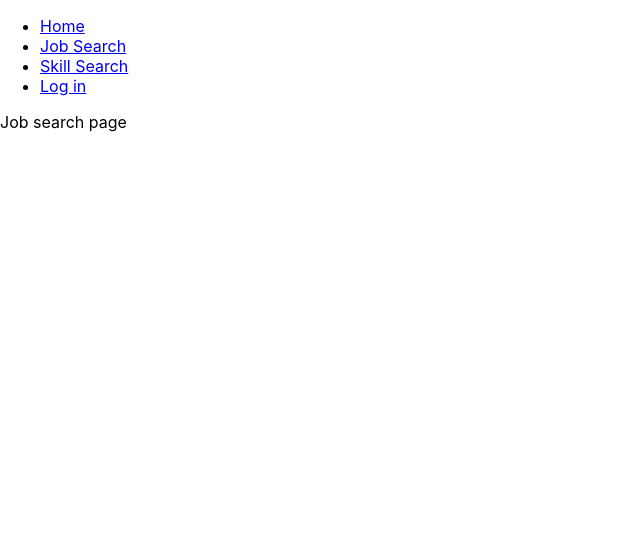
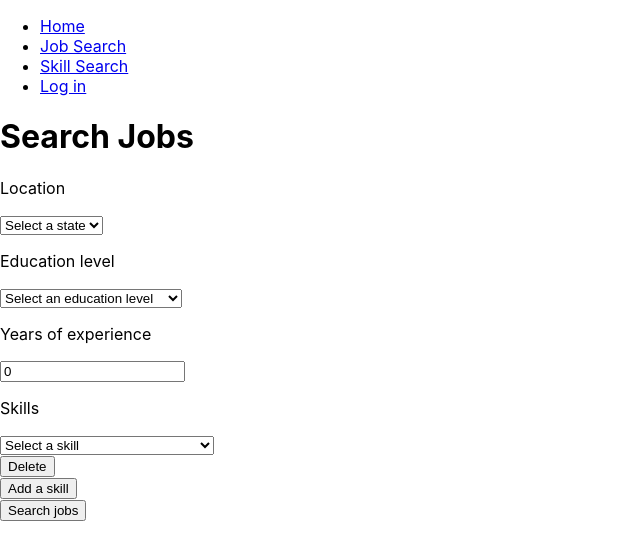
Before and after one commit to msmithp/jse-annotate, a React (Create React App) app in the folder frontend/: page /job-search in a window 1280 px wide. Shown: the top 560 px of the page, without its empty margins (0-640 px from the left). Built offline with nearby package versions, Linux system fonts and the light colour scheme.

Commit message:
Create job search input form

```diff
--- a/frontend/src/pages/CreateAccount.tsx
+++ b/frontend/src/pages/CreateAccount.tsx
@@ -3,6 +3,7 @@ import { useState } from "react";
 import DropdownList from "../components/DropdownList";
 
 
+// Placeholder data
 const values = {
     "Programming Languages": [
         {id: 0, name: "Python"}, {id: 1, name: "Java"},
@@ -18,10 +19,10 @@ const values = {
 };
 
 interface CreateAccountFormProps {
-    handler: (username: string, password: string, skills: number[]) => void
+    onSubmit: (username: string, password: string, skills: number[]) => void
 }
 
-function CreateAccountForm({ handler }: CreateAccountFormProps) {
+function CreateAccountForm({ onSubmit }: CreateAccountFormProps) {
     // State variables
     const [username, setUsername] = useState("");
     const [password, setPassword] = useState("");
@@ -30,7 +31,7 @@ function CreateAccountForm({ handler }: CreateAccountFormProps) {
     // Event handlers
     function handleSubmit(event: React.FormEvent): void {
         event.preventDefault();  // Prevent default form submission
-        handler(username, password, skills);
+        onSubmit(username, password, skills);
     }
 
     function handleDropdownChange(index: number, id: number): void {
@@ -43,6 +44,7 @@ function CreateAccountForm({ handler }: CreateAccountFormProps) {
     }
 
     function handleRemoveDropdown(index: number): void {
+        // Remove the skill at the selected index
         setSkills(skills.filter((_, i) => i !== index));
     }
 
@@ -85,17 +87,20 @@ function CreateAccountForm({ handler }: CreateAccountFormProps) {
 function CreateAccount() {
     function handleCreateAccount(username: string,
         password: string, skills: number[]): void {
-        console.log("Username: " + username + " Password: " + password + " Skills: " + skills);
+        console.log("Username: " + username
+            + " Password: " + password + " Skills: " + skills);
 
-        // Send username and password to back-end to create account
+        // TODO: Send username and password to back-end to create account
 
-        // Redirect user to home page after account creation
+        // TODO: Redirect user to login page after account creation
     }
+
+    // TODO: pull skills from back-end
 
     return (
         <div>
             <h1>Create Account</h1>
-            <CreateAccountForm handler={handleCreateAccount}/>
+            <CreateAccountForm onSubmit={handleCreateAccount}/>
         </div>
     )
 }
--- a/frontend/src/pages/JobSearch.tsx
+++ b/frontend/src/pages/JobSearch.tsx
@@ -1,8 +1,161 @@
 import React from "react";
+import { useState } from "react";
+import DropdownList from "../components/DropdownList";
+
+
+// Placeholder data
+const locationValues = [
+    {id: 0, name: "Maryland"}, {id: 1, name: "Virginia"},
+    {id: 2, name: "Pennsylvania"}, {id: 3, name: "West Virginia"},
+    {id: 4, name: "Delaware"}
+]
+const educationValues = [
+    {id: 0, level: "Less than high school"},
+    {id: 1, level: "High school diploma"},
+    {id: 2, level: "Associate's degree"},
+    {id: 3, level: "Bachelor's degree"},
+    {id: 4, level: "Master's degree"},
+    {id: 5, level: "Doctorate degree or higher"}
+]
+const skillValues = {
+    "Programming Languages": [
+        {id: 0, name: "Python"}, {id: 1, name: "Java"},
+        {id: 2, name: "C"}, {id: 3, name: "C++"}, {id: 4, name: "JavaScript"}
+    ], "Web Frameworks": [
+        {id: 5, name: "Django"}, {id: 6, name: "React"}, {id: 7, name: "Node.js"},
+        {id: 8, name: "Angular.js"}, {id: 9, name: "Express.js"}
+    ], "Cloud Computing Platforms": [
+        {id: 10, name: "Amazon Web Services (AWS)"},
+        {id: 11, name: "Google Cloud Platform (GCP)"},
+        {id: 12, name: "Microsoft Azure"}
+    ]
+};
+
+
+interface JobSearchFormProps {
+    onSubmit: (
+        location: number, education: number,
+        experience: number, skills: number[]
+    ) => void
+}
+
+function JobSearchForm({ onSubmit }: JobSearchFormProps) {
+    // State variables
+    const [location, setLocation] = useState(-1);
+    const [education, setEducation] = useState(-1);
+    const [experience, setExperience] = useState(0);
+    const [skills, setSkills] = useState([-1]);
+
+    // Event handlers
+    function handleSubmit(event: React.FormEvent): void {
+        event.preventDefault();
+        onSubmit(location, education, experience, skills);
+    }
+
+    function handleDropdownChange(index: number, id: number): void {
+        // Copy list of dropdown selections
+        const updatedSkills = [...skills];
+        // Update dropdown list at index of changed dropdown
+        updatedSkills[index] = id;
+        // Update dropdown state variable with new list
+        setSkills(updatedSkills);
+    }
+
+    function handleRemoveDropdown(index: number): void {
+        // Remove the skill at the selected index
+        setSkills(skills.filter((_, i) => i !== index));
+    }
+
+    // Create dropdown options
+    const locationOptions = locationValues.map(loc =>
+        <option key={loc.id} value={loc.id}>{loc.name}</option>
+    );
+
+    const educationOptions = educationValues.map(edu =>
+        <option key={edu.id} value={edu.id}>{edu.level}</option>
+    );
+
+    return (
+        <form onSubmit={handleSubmit}>
+            <label>
+                <p>Location</p>
+                <select
+                    required
+                    value={location}
+                    onChange={e => {
+                        e.preventDefault();
+                        setLocation(Number(e.currentTarget.value));
+                    }}>
+                    <option disabled key={-1} value={-1}>
+                        Select a state
+                    </option>
+                    {locationOptions}
+                </select>
+            </label>
+
+            <label>
+                <p>Education level</p>
+                <select
+                    required
+                    value={education}
+                    onChange={e => {
+                        e.preventDefault();
+                        setEducation(Number(e.currentTarget.value));
+                    }}>
+                    <option disabled key={-1} value={-1}>
+                        Select an education level
+                    </option>
+                    {educationOptions}
+                </select>
+            </label>
+
+            <label>
+                <p>Years of experience</p>
+                <input
+                    required
+                    type="number"
+                    defaultValue={0}
+                    min={0}
+                    onChange={e => {
+                        e.preventDefault();
+                        console.log(Math.max(Number(e.currentTarget.value), 0));
+                        setExperience(Math.max(Number(e.currentTarget.value), 0))
+                    }}
+                    onBlur={e => {
+                        e.preventDefault();
+                        e.currentTarget.value = String(experience);
+                    }} />
+            </label>
+
+            <label>
+                <p>Skills</p>
+                <DropdownList
+                    values={skillValues}
+                    selections={skills}
+                    onChange={handleDropdownChange}
+                    onRemove={handleRemoveDropdown}/>
+            </label>
+            <div>
+                <button type="submit">Search jobs</button>
+            </div>
+        </form>
+    )
+}
+
 
 function JobSearch() {
+    function handleJobSearch(location: number, education: number,
+        experience: number, skills: number[]): void {
+            console.log("Location: " + location
+                + "\nEducation: " + education + "\nExperience: "
+                + experience + "\nSkills: " + skills);
+        }
+
     return (
-        <span>Job search page</span>
+        <div>
+            <h1>Search Jobs</h1>
+            <JobSearchForm onSubmit={handleJobSearch} />
+        </div>
     )
 }
 
```
Also changed, not shown: frontend/src/App.tsx (+4 -16 lines).
